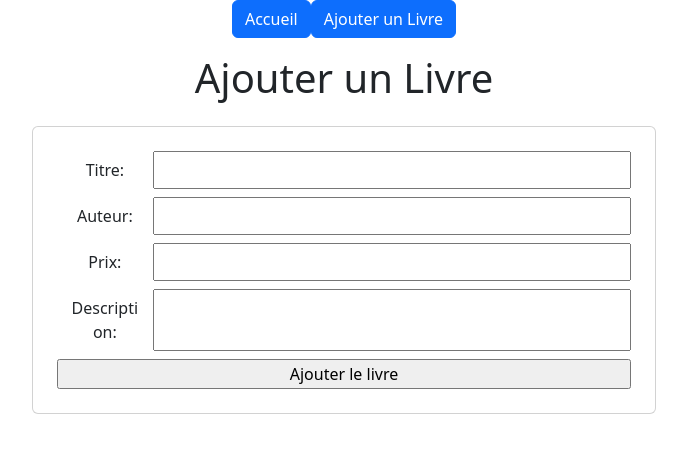
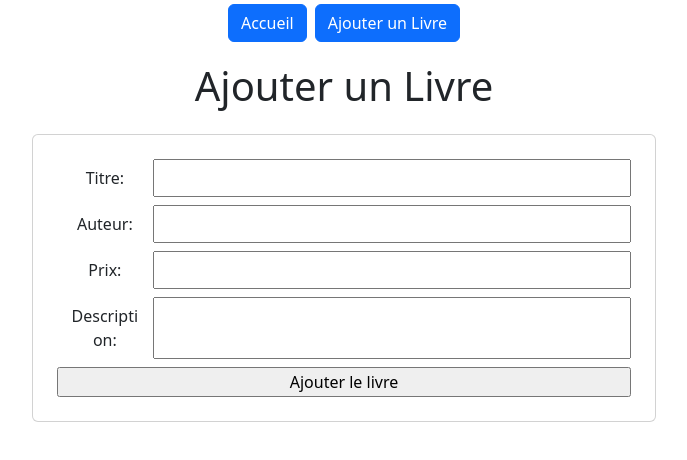
Before and after one commit to Dedhal/librairie, a React (Create React App) app: page /ajouter in a window 1280 px wide. Shown: the top 460 px of the page, without its empty margins (296-983 px from the left). Built offline with nearby package versions, Linux system fonts and the light colour scheme.

Commit message:
minor change

```diff
--- a/src/App.js
+++ b/src/App.js
@@ -9,11 +9,11 @@ import './App.css';
 
 function App() {
   return (
+
     <div className="App">
 
-        <Link to="/" className="btn btn-primary">Accueil</Link>
-        <Link to="/ajouter" className="btn btn-primary">Ajouter un Livre</Link>
-
+        <Link to="/" className="btn btn-primary m-1">Accueil</Link>
+        <Link to="/ajouter" className="btn btn-primary m-1">Ajouter un Livre</Link>
 
           <Routes>
               <Route path="/" element={<Liste />} />
@@ -22,6 +22,7 @@ function App() {
 
           </Routes>
     </div>
+
   );
 }
 
```
